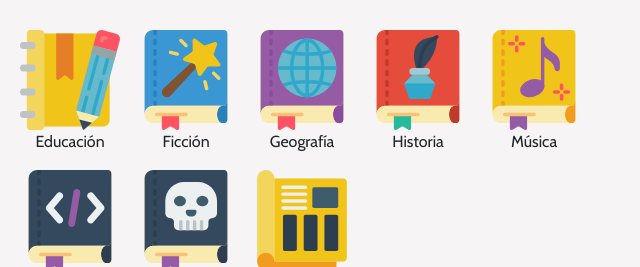
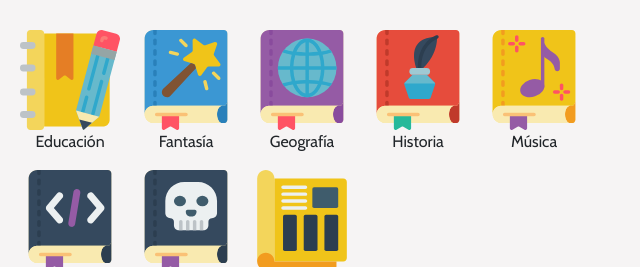
Before and after one commit to agustina-dz/main-page_codo-a-codo_front, a plain HTML site: page index.html in a window 1280 px wide. Shown: the part 860-1127 px from the top of the page, 570-1210 px from the left. Drawn offline with nearby package versions, Linux system fonts and the light colour scheme.

Commit message:
categoría ficción -> fantasía

```diff
--- a/index.html
+++ b/index.html
@@ -514,7 +514,7 @@
                     </div>
                     <div class="mx-2">
                         <img src="imgs/054-book.svg" alt="Error al cargar la imagen">
-                        <p>Ficción</p>
+                        <p>Fantasía</p>
                     </div>
                     <div class="mx-2">
                         <img src="imgs/068-book.svg" alt="Error al cargar la imagen">
```
